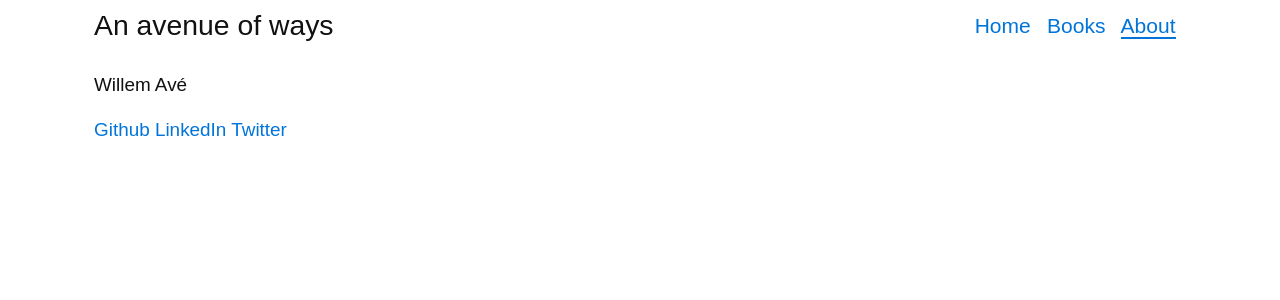
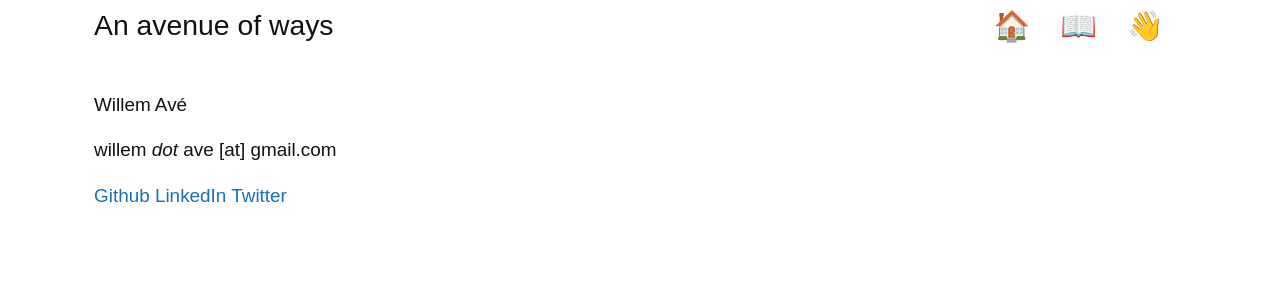
Before and after one commit to willemave/willemsavenue, a Jekyll site: the page built from about.md, in a window 1280 px wide. Shown: the top 300 px of the page. Built offline with Jekyll 4.4.1, drawn with Linux system fonts in a browser that asks for light colours.

Commit message:
Format css file. Add navigation emoji's.

```diff
--- a/_config.yml
+++ b/_config.yml
@@ -68,11 +68,11 @@ iawritercopier:
   - books
 
 navigation:
-  - text: Home
+  - text: 🏠
     url: /
-  - text: Books
+  - text: 📖
     url: /books/
-  - text: About
+  - text: 👋
     url: /about/
 
 pagination:
--- a/_includes/header.html
+++ b/_includes/header.html
@@ -1,10 +1,10 @@
-<header>
+<header class="header">
   <span class="title">{{ site.title }}</span>
   <nav class="navigation">
     {% assign url = page.url|remove:'index.html' %}
     {% for link in site.navigation %}
 
-    <a class="link {% if url== link.url %} active{% endif %}" href="{{link.url}}"
+    <a class="link" href="{{link.url}}"
        title="{{link.title}}">{{link.text}}</a>
 
     {% endfor %}
--- a/about.md
+++ b/about.md
@@ -6,7 +6,7 @@ tags: about
 
 Willem Avé
 
-
+willem _dot_ ave [at] gmail.com
 
 [Github](https://github.com/willemave)
 [LinkedIn](https://www.linkedin.com/in/willem-av%C3%A9-238917/)
--- a/css/main.scss
+++ b/css/main.scss
@@ -1,21 +1,20 @@
 ---
 ---
-
 @charset "utf-8";
-
-$font-stack: Arial, Helvetica, sans-serif;
+$font-stack: Arial,
+Helvetica,
+sans-serif;
 $primary-color: #333;
 $dark-grey: #090E3B;
 $light-grey: #AAAAAA;
 $background-grey: #FFFFFF;
-$link: #0074D9;
+$link: rgb(27, 109, 190);
 $black: #111111;
 $hover: 2px solid $link;
 $text-header: 1.35em;
 $text-list-header: 1.1em;
 $text-body: .9em;
 $text-meta: .7em;
-
 @mixin for-tablet-up {
   @media (min-width: 31.25em) {
     @content;
@@ -31,94 +30,13 @@ $text-meta: .7em;
 body {
   font-size: 16px;
   background-color: $background-grey;
-  line-height: 1.25;
-  // slightly closer
+  line-height: 1.25; // slightly closer
   @include for-tablet-up {
     font-size: 17px;
-  }
-
-  // larger face is farther away
+  } // larger face is farther away
   @include for-desktop-up {
     font-size: 21px;
   }
-}
-
-img {
-  max-width: 100%;
-}
-
-.site {
-  font-family: $font-stack;
-  color: $black;
-}
-
-.site-wrap {
-  margin: auto;
-  max-width: 46em;
-  padding: 0 1.25em 1.25em 1.25em;
-
-  // break at 31.25em
-  @include for-tablet-up {
-    padding: 0 2.5em 1.25em 2.5em;
-  }
-
-  // break at 52.5em
-  @include for-desktop-up {
-    max-width: 52em;
-  }
-}
-
-.page-heading {
-  font-size: $text-header;
-}
-
-.title {
-  font-size: $text-header;
-
-  @include for-desktop-up {
-    font-size: $text-header;
-  }
-}
-
-.header {
-  margin: 0.5em 0 2em 0;
-  vertical-align: middle;
-  height: 2em;
-
-  @include for-tablet-up {
-    margin: 0.25em 0 0 0;
-  }
-
-  @include for-desktop-up {
-    margin: 0.25em 0 0 0;
-  }
-}
-
-.navigation {
-  float: none;
-
-  @include for-tablet-up {
-    float: right;
-    margin: 5px 0 0 0;
-  }
-
-  @include for-desktop-up {
-    float: right;
-    margin: 5px 0 0 0;
-  }
-
-  > .link {
-    margin: 0 .5em 0 0;
-    display: inline;
-  }
-
-  .active {
-    border-bottom: $hover;
-  }
-}
-
-.content {
-  margin: 1em 0 0 0;
 }
 
 a,
@@ -135,18 +53,87 @@ a:hover {
   text-decoration: none;
 }
 
+img {
+  max-width: 100%;
+}
+
+.site {
+  font-family: $font-stack;
+  color: $black;
+}
+
+.site-wrap {
+  margin: auto;
+  max-width: 46em;
+  padding: 0 1.25em 1.25em 1.25em; // break at 31.25em
+  @include for-tablet-up {
+    padding: 0 2.5em 1.25em 2.5em;
+  } // break at 52.5em
+  @include for-desktop-up {
+    max-width: 52em;
+  }
+}
+
+.page-heading {
+  font-size: $text-header;
+}
+
+.title {
+  font-size: $text-header;
+  @include for-desktop-up {
+    font-size: $text-header;
+  }
+}
+
+.header {
+  margin: 0.5em 0 3em 0;
+  vertical-align: middle;
+  height: 2em;
+  @include for-tablet-up {
+    margin: 0.25em 0 2em 0;
+  }
+  @include for-desktop-up {
+    margin: 0.25em 0 2em 0;
+  }
+}
+
+.navigation {
+  float: right;
+  font-size: 1.4em;
+
+  a:hover {
+    border-bottom: none;
+  }
+
+  >.link {
+    margin: 0 .3em 0 0;
+    display: inline;
+  }
+
+  @include for-tablet-up {
+    >.link {
+      margin: 0 1em 0 0;
+    }
+  }
+  @include for-desktop-up {
+    >.link {
+      margin: 0 .75em 0 0;
+    }
+  }
+  .active {
+    border-bottom: $hover;
+  }
+}
+
 
 /* POST STYLES */
-
 
 .post-list {
   margin: 0 0 3em 0;
   list-style: none;
-
   @include for-tablet-up {
     margin: 0 0 2em 0;
   }
-
   @include for-desktop-up {
     margin: 0 0 2em 0;
   }
@@ -188,12 +175,13 @@ a:hover {
   font-size: $text-body;
   color: $black;
   line-height: 1.4;
-  h1, h2 {
+  h1,
+  h2 {
     font-size: 1.25em;
   }
 }
 
-.post-header > h2 {
+.post-header>h2 {
   font-size: $text-header;
   color: $black;
   margin: 0 0 0 0;
@@ -202,11 +190,9 @@ a:hover {
 .post-header {
   margin: 0.25em 0 0.5em 0;
   display: block;
-
   @include for-tablet-up {
     margin: 0.5em 0 1em 0;
   }
-
   @include for-desktop-up {
     margin: 0.5em 0 1em 0;
   }
```
